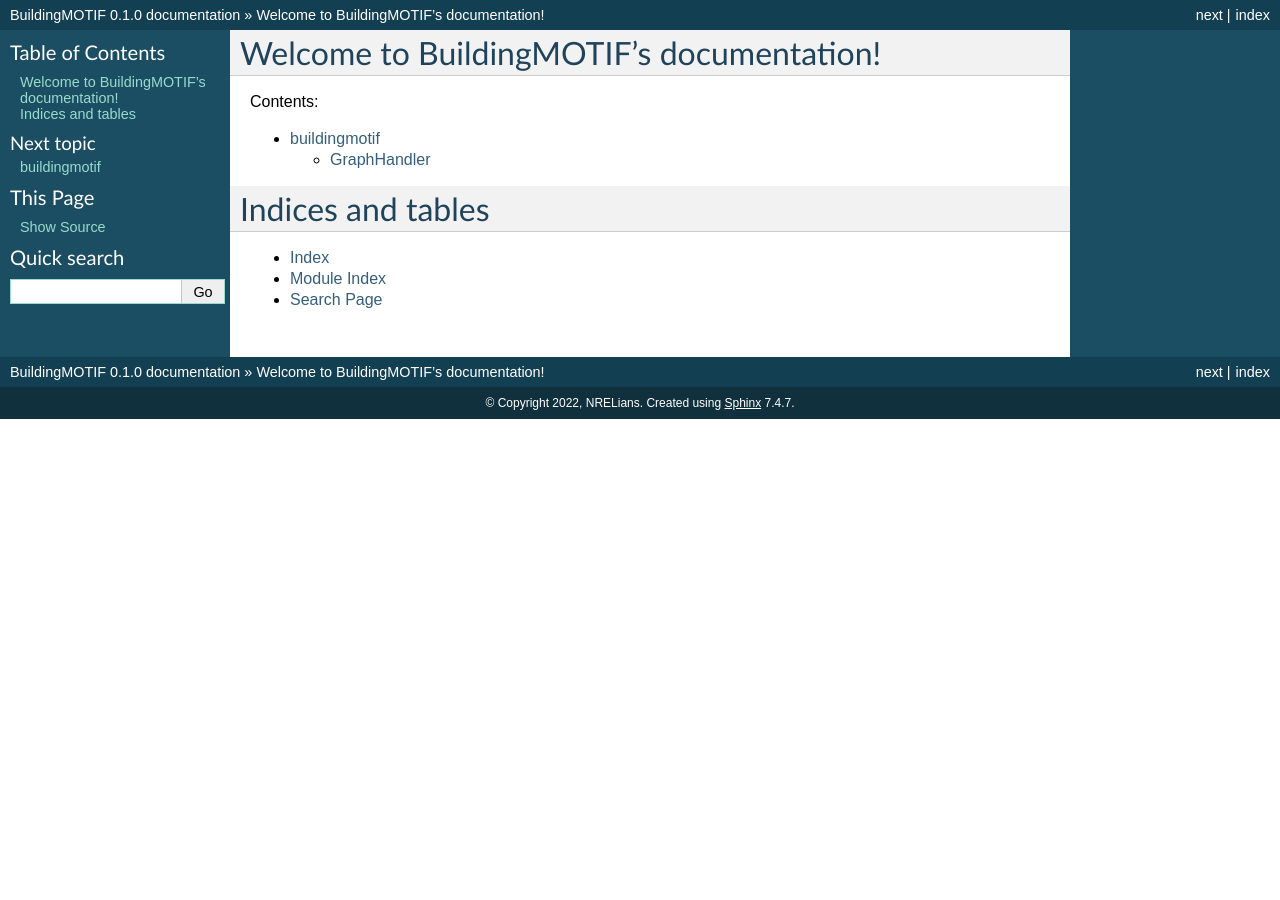
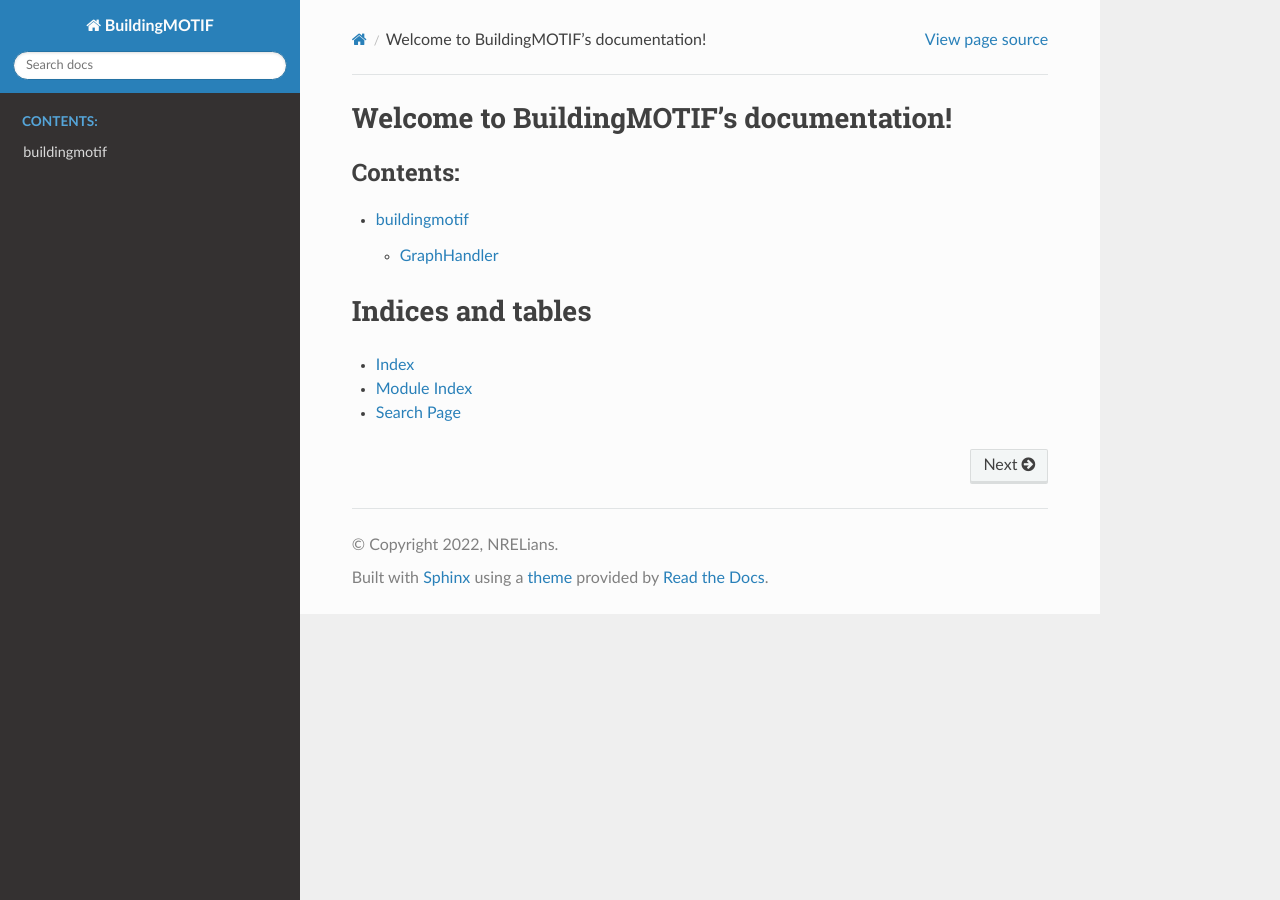
Before and after one commit to NREL/BuildingMOTIF, a Sphinx documentation site: the page built from docs/source/index.rst, in a window 1280 px wide. Built offline with Sphinx 7.4.7 and the Read the Docs theme 2.0.0, drawn with Linux system fonts in a browser that asks for light colours.

Commit message:
try importing

```diff
--- a/docs/source/conf.py
+++ b/docs/source/conf.py
@@ -12,7 +12,8 @@
 
 import os
 import sys
-sys.path.insert(0, os.path.abspath('../../buildingmotif'))
+sys.path.insert(0, os.path.abspath('..')) # /../buildingmotif'))
+import buildingmotif
 
 
 # -- Project information -----------------------------------------------------
@@ -47,7 +48,7 @@ exclude_patterns = []
 # The theme to use for HTML and HTML Help pages.  See the documentation for
 # a list of builtin themes.
 #
-html_theme = 'classic'
+html_theme = 'sphinx_rtd_theme'
 
 # Add any paths that contain custom static files (such as style sheets) here,
 # relative to this directory. They are copied after the builtin static files,
```
